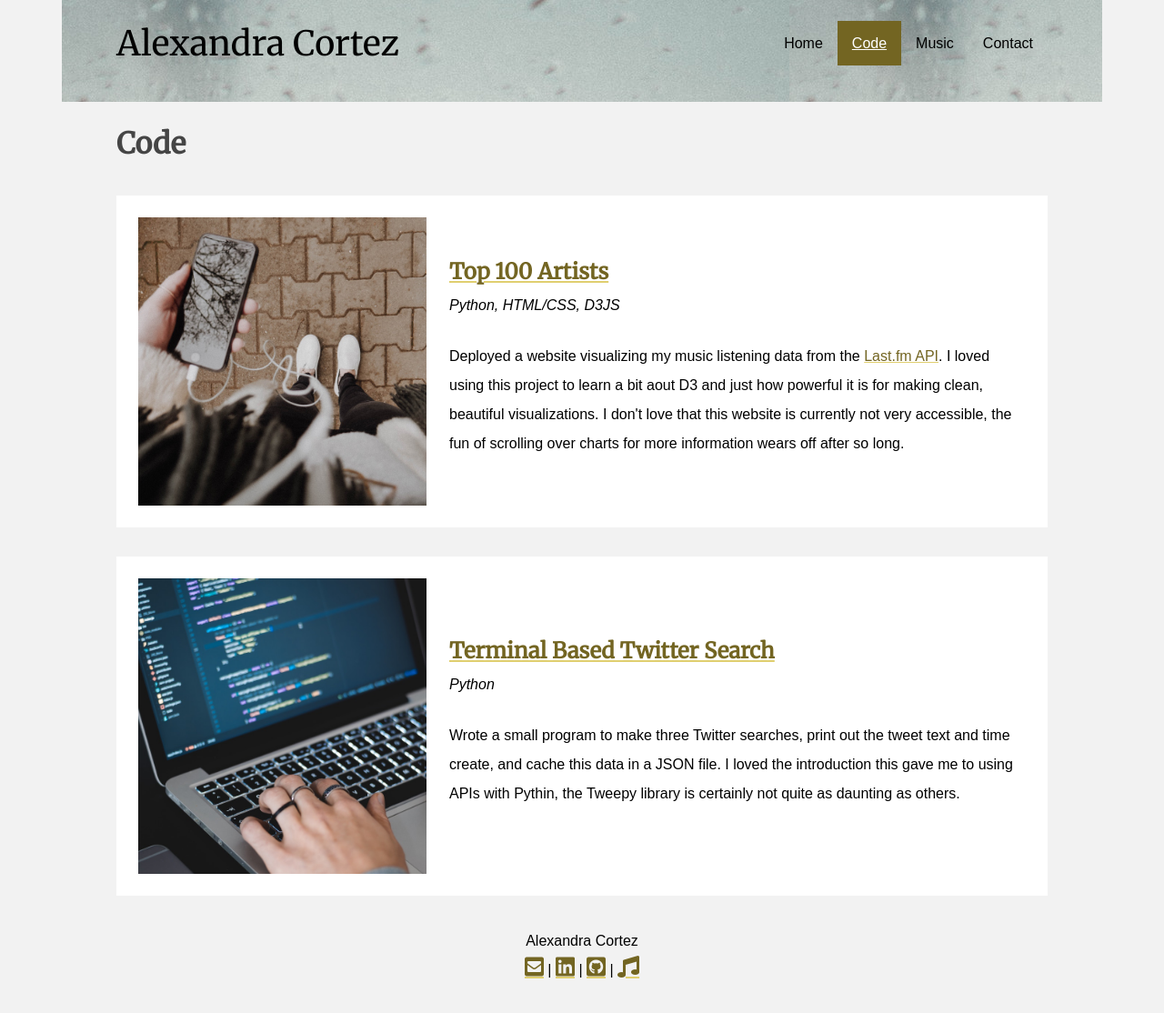
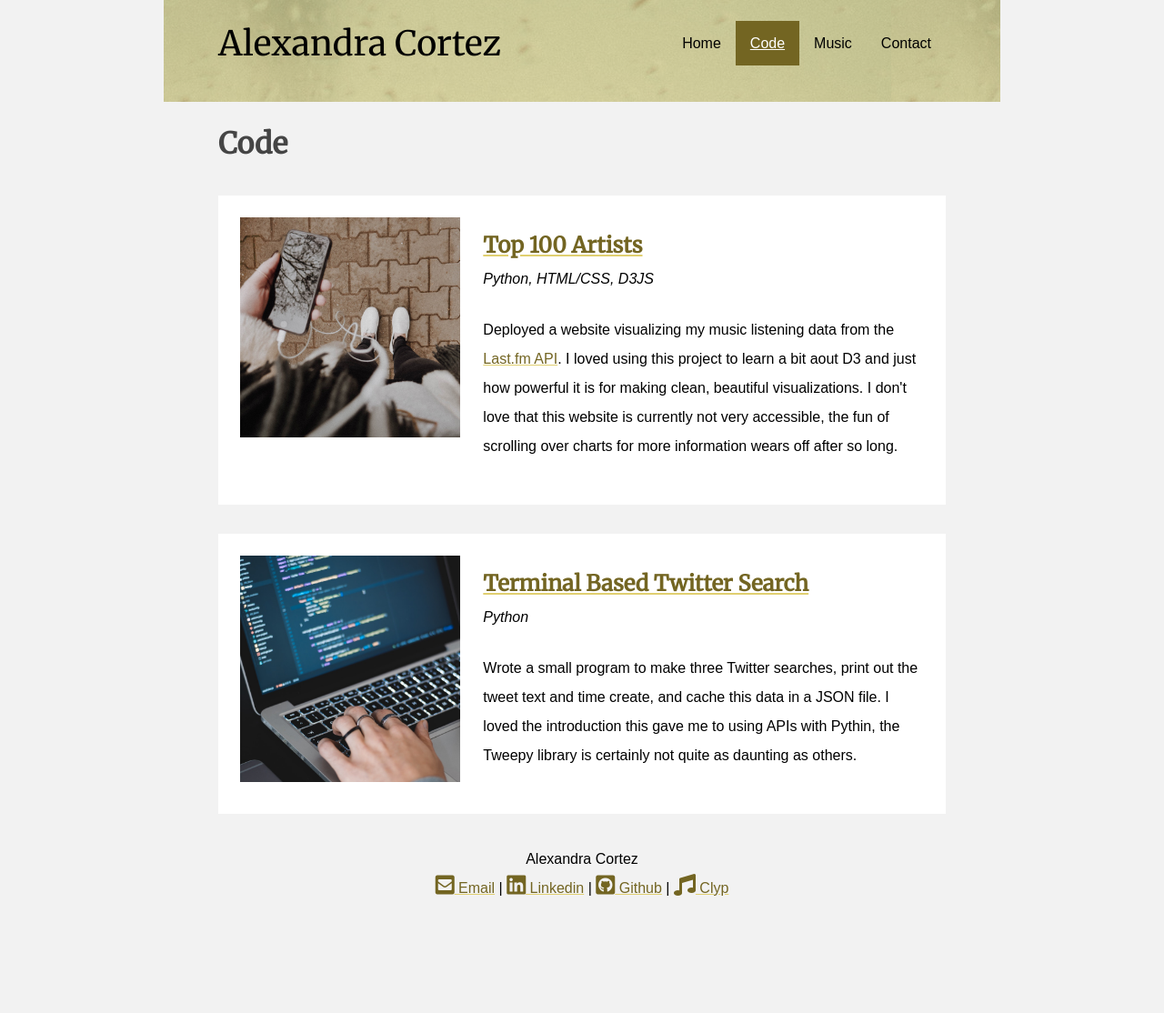
Before and after one commit to acortezrose/week5, a plain HTML site: page code.html in a window 1280 px wide. Shown: the whole page at 91% size. After the commit the page ends 1027 px from the top, so only its background shows below. Drawn offline with Linux system fonts and the light colour scheme; a web font is replaced by a local one.

Commit message:
add link text

```diff
--- a/code.html
+++ b/code.html
@@ -49,7 +49,7 @@
 </main>
 <footer>
 	<p>Alexandra Cortez<br />
-	<a href="mailto:acortezr@umich.edu"><i class="fas fa-envelope-square"></i></a> | <a href="https://www.linkedin.com/in/acortezr/"><i class="fab fa-linkedin"></i></a> | <a href="https://github.com/acortezrose"><i class="fab fa-github-square"></i></a> | <a href="https://clyp.it/user/3vpketmw"><i class="fas fa-music"></i></a></p>
+	<a href="mailto:acortezr@umich.edu"><i class="fas fa-envelope-square"></i> Email</a> | <a href="https://www.linkedin.com/in/acortezr/"><i class="fab fa-linkedin"></i> Linkedin</a> | <a href="https://github.com/acortezrose"><i class="fab fa-github-square"></i> Github</a> | <a href="https://clyp.it/user/3vpketmw"><i class="fas fa-music"></i> Clyp</a></p>
 </footer>
 </body>
 
--- a/css/style.css
+++ b/css/style.css
@@ -1,12 +1,12 @@
 /*********** Main content ***********/
 
-a, a i {
+a {
 	text-decoration: underline;
 	text-decoration-color: #e0cf70;
 	color: #736522;
 }
 
-a:hover, a i:hover{
+a:hover {
 	text-decoration: underline;
 }
 
@@ -17,7 +17,7 @@ audio, img {
 body {
 	background-color: #f2f2f2;
 	margin: 0 auto;
-	/*max-width: 800px;*/
+	max-width: 800px;
 	width: 80vw;
 	min-height: 100vh;
 	position: relative;
@@ -161,7 +161,7 @@ nav ul {
 
 	font-size: 1em;
 
-	background-image: url("../img/rainbow.jpg");
+	background:  linear-gradient(rgba(224,207,112, .5), rgba(224,207,112, 0.5)), url("../img/rainbow.jpg");
 	background-color: #cccccc;
 }
 
```
